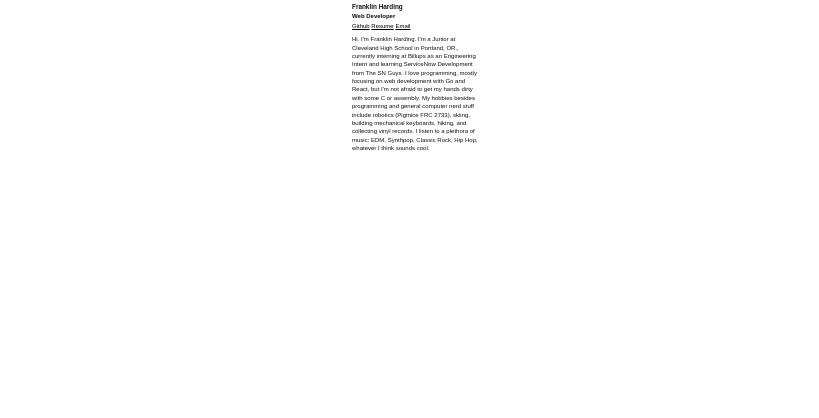
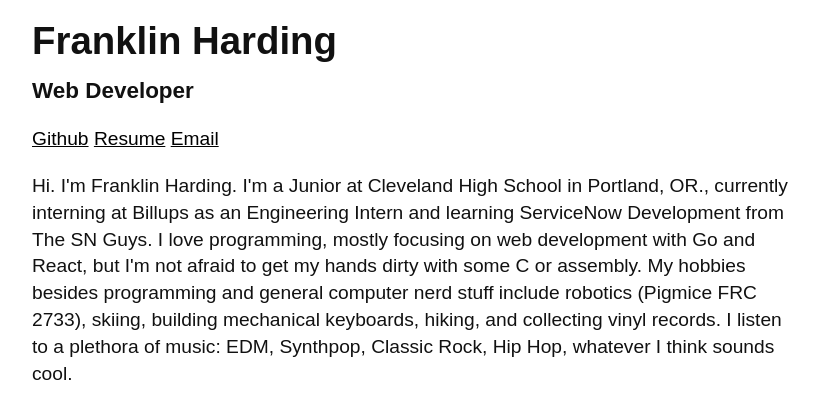
Before and after one commit to calebeby/fharding1.github.io, a plain HTML site: page index.html in a window 1280 px wide. Shown: the whole page, without its empty margins (224-1043 px from the left). Drawn offline with Linux system fonts and the light colour scheme.

Commit message:
Fix weird accidental font sixe change

```diff
--- a/index.html
+++ b/index.html
@@ -12,7 +12,7 @@
     margin: 1em auto;
     max-width: 40em;
     padding: 0 .5em;
-    font: 0.2em/1.62 sans-serif;
+    font: 1.2em/1.62 sans-serif;
     color: #111;
   }
 
```
